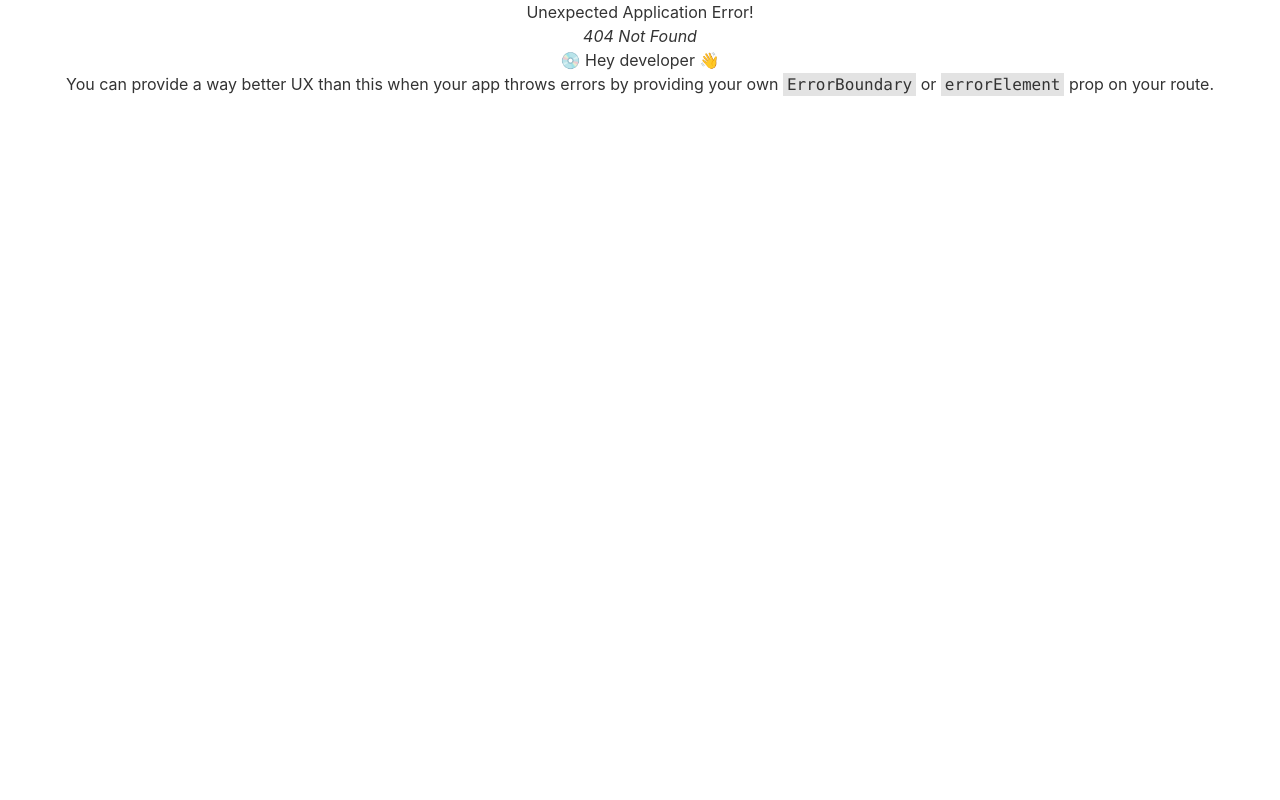
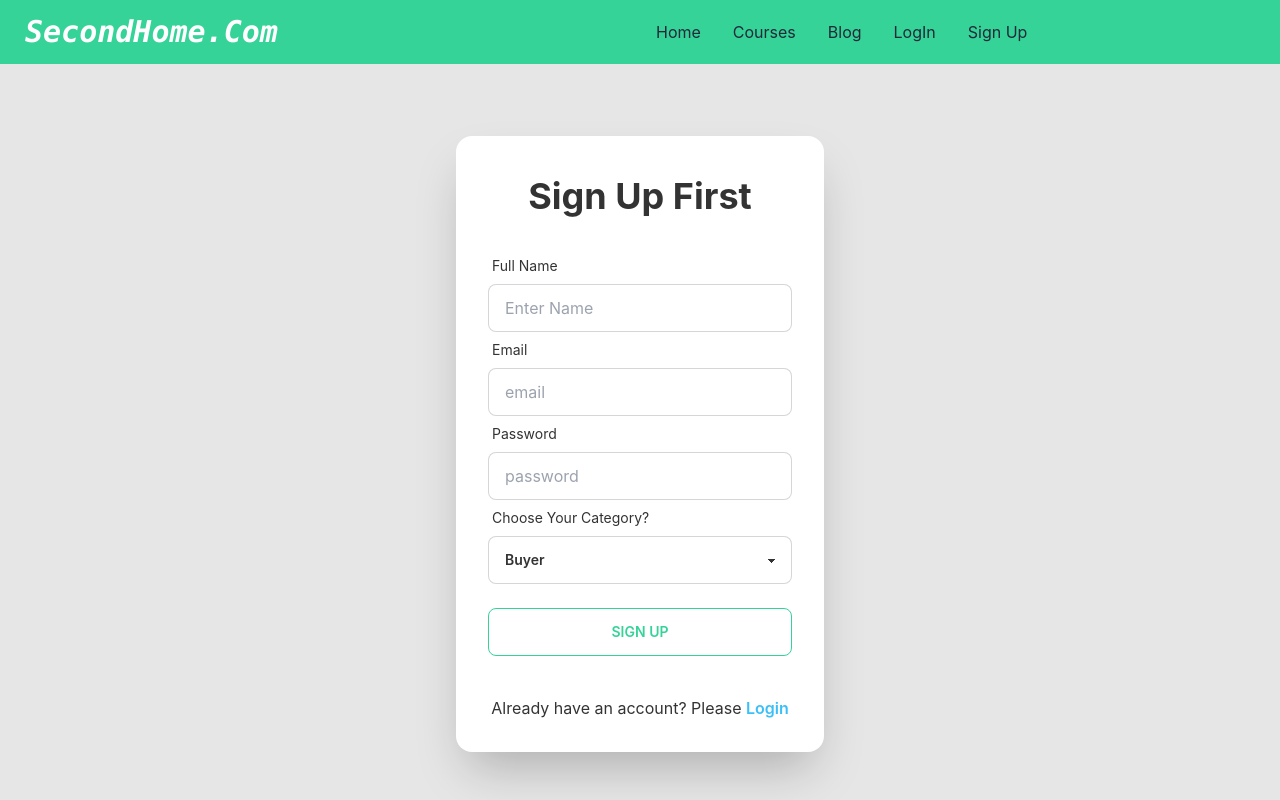
Before and after one commit to noor16mustafa/secondHome-dot-com-client, a React (Create React App) app: page /register in a window 1280 px wide. Before the commit this address had no page. Shown: the top 800 px of the page. Built offline with nearby package versions, Linux system fonts and the light colour scheme.

Commit message:
login and register design added

```diff
--- /dev/null
+++ b/src/Pages/Login/Login.js
@@ -0,0 +1,39 @@
+import React from 'react';
+import { Link } from 'react-router-dom';
+
+
+const Login = () => {
+    return (
+        <div className="hero  bg-base-200 ">
+            <div className="hero-content w-3/5">
+
+                <div className="card  w-1/2 shadow-2xl bg-base-100 mt-14 mb-14">
+                    <h1 className="text-5xl font-bold pt-10">Login now!</h1>
+                    <div className="card-body">
+                        <form>
+                            <div className="form-control">
+                                <label className="label">
+                                    <span className="label-text">Email</span>
+                                </label>
+                                <input type="text" name='email' placeholder="email" className="input input-bordered" />
+                            </div>
+                            <div className="form-control">
+                                <label className="label">
+                                    <span className="label-text">Password</span>
+                                </label>
+                                <input type="password" name='password' placeholder="password" className="input input-bordered" />
+
+                            </div>
+                            <div className="form-control mt-6 mb-10">
+                                <button className="btn btn-success btn-outline">Login</button>
+                            </div>
+                            <p>New to this side? Please <Link to='/register'><span className='text-info font-semibold'>Sign Up</span></Link> First</p>
+                        </form>
+                    </div>
+                </div>
+            </div>
+        </div>
+    );
+};
+
+export default Login;
--- /dev/null
+++ b/src/Pages/Register/Register.js
@@ -0,0 +1,56 @@
+import React from 'react';
+import { Link } from 'react-router-dom';
+
+const Register = () => {
+    return (
+        <div className="hero  bg-base-200 ">
+            <div className="hero-content w-3/5">
+
+                <div className="card  w-1/2 shadow-2xl bg-base-100 mt-14 mb-14">
+                    <h1 className="text-4xl font-bold pt-10"> Sign Up First</h1>
+                    <div className="card-body">
+                        <form>
+                            <div className="form-control">
+                                <label className="label">
+                                    <span className="label-text">Full Name</span>
+                                </label>
+                                <input type="text" name='name' placeholder="Enter Name" className="input input-bordered" />
+                            </div>
+                            <div className="form-control">
+                                <label className="label">
+                                    <span className="label-text">Email</span>
+                                </label>
+                                <input type="text" name='email' placeholder="email" className="input input-bordered" />
+                            </div>
+                            <div className="form-control">
+                                <label className="label">
+                                    <span className="label-text">Password</span>
+                                </label>
+                                <input type="password" name='password' placeholder="password" className="input input-bordered" />
+
+                            </div>
+                            <div className="form-control ">
+                                <label className="label">
+                                    <span className="label-text">Choose Your Category?</span>
+
+                                </label>
+                                <select className="select select-bordered">
+                                    <option selected>Buyer</option>
+                                    <option>Seller</option>
+
+                                </select>
+
+                            </div>
+                            <div className="form-control mt-6 mb-10">
+                                <button className="btn btn-success btn-outline">Sign Up</button>
+                            </div>
+                            <p>Already have an account? Please <Link to='/login'><span className='text-info font-semibold'>Login</span></Link></p>
+                        </form>
+                    </div>
+                </div>
+            </div>
+        </div>
+    );
+};
+
+export default Register;
--- a/src/Shared/Navbar.js
+++ b/src/Shared/Navbar.js
@@ -21,7 +21,8 @@ const Navbar = () => {
 
                         </li>
                         <li><Link to='/blog'>Blog</Link></li>
-                        <li><Link to='/faq'>FAQ</Link></li>
+                        <li><Link to='/login'>LogIn</Link></li>
+                        <li><Link to='/register'>Sign Up</Link></li>
                         {/* <>
                                 {
                                     user?.uid ?
@@ -53,7 +54,8 @@ const Navbar = () => {
 
                     </li>
                     <li><Link to='/blog'>Blog</Link></li>
-                    <li><Link to='/faq'>FAQ</Link></li>
+                    <li><Link to='/login'>LogIn</Link></li>
+                    <li><Link to='/register'>Sign Up</Link></li>
                     {/* <>
                             {
                                 user?.uid ?
```
Also changed, not shown: src/routes/router.js (+10 -0 lines).
